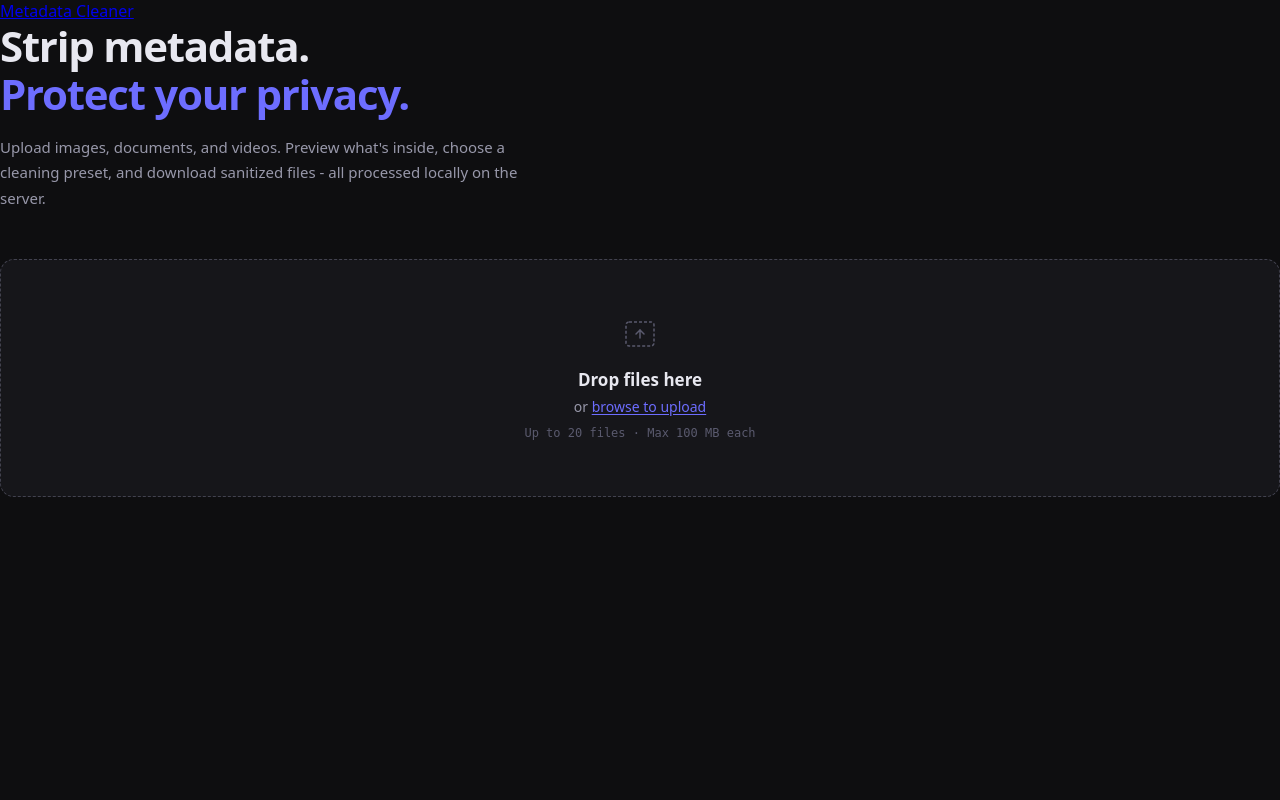
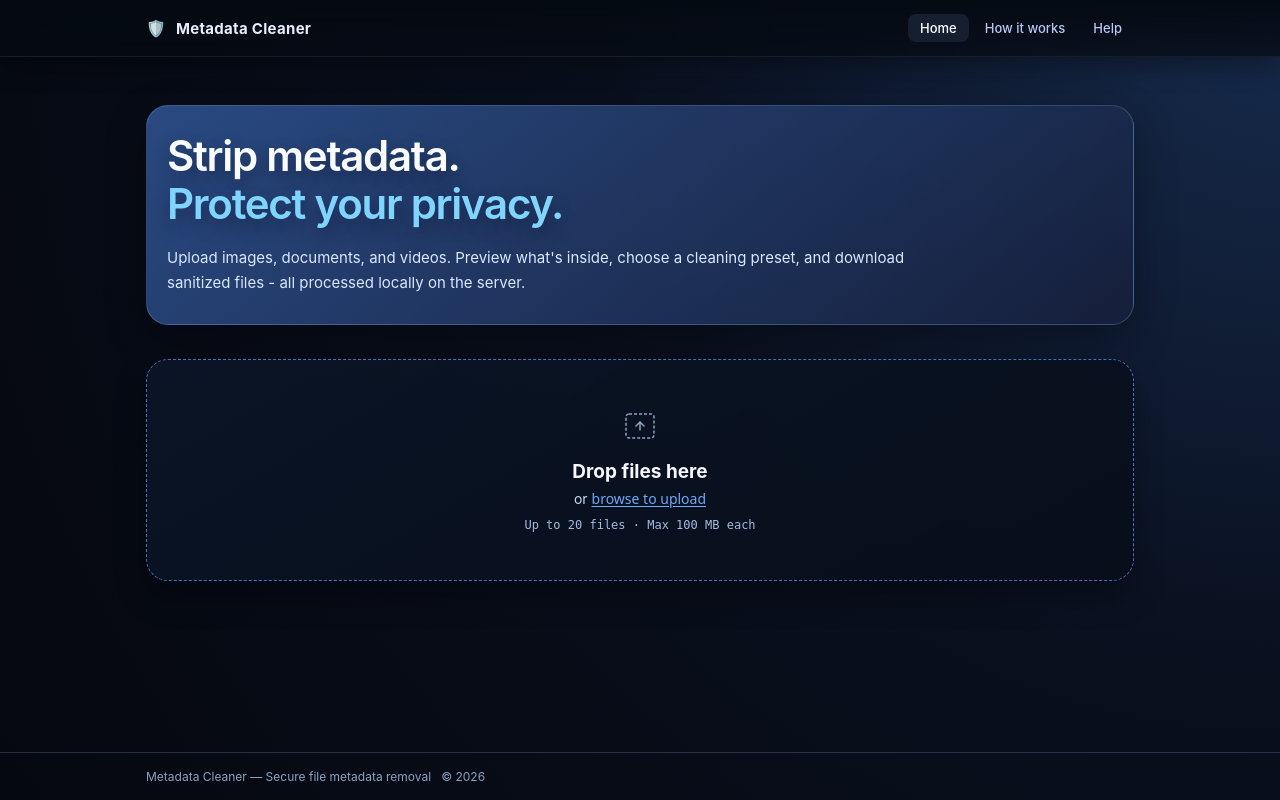
Before and after one commit to aayush-12321/Metadata-Cleaner, a Flask app: page / in a window 1280 px wide. Run offline with Flask 2, Linux system fonts and the light colour scheme; parts of the project's set-up code (start-up, migrations or seed data) failed here and were passed over.

Commit message:
Making UI Better

```diff
--- a/app/static/css/main.css
+++ b/app/static/css/main.css
@@ -767,3 +767,133 @@
   .toast-stack { left: 16px; right: 16px; bottom: 16px; }
   .toast { max-width: 100%; }
 }
+
+/* ── UI Refresh Overrides ───────────────────────────────── */
+:root {
+  --bg: #0b1220;
+  --bg-1: rgba(14, 25, 43, 0.95);
+  --bg-2: #151f30;
+  --bg-3: #1c2944;
+  --border: rgba(128, 163, 217, 0.25);
+  --border-hi: rgba(163, 199, 255, 0.42);
+  --text: #ecf4ff;
+  --text-2: #b8c8f0;
+  --text-3: #8da3c3;
+  --accent: #6fa8f5;
+  --accent-dim: #3c6cad;
+  --accent-glow: rgba(111, 168, 245, 0.20);
+  --green: #2dd67a;
+  --amber: #f5c440;
+  --red: #f46e5c;
+  --shadow: 0 14px 40px rgba(0, 0, 0, 0.30);
+  --radius: 16px;
+  --radius-lg: 22px;
+  --radius-sm: 8px;
+  --transition: 0.18s ease;
+}
+
+body {
+  font-family: 'Inter', 'Space Grotesk', system-ui, sans-serif;
+  min-height: 100vh;
+  color: var(--text);
+  background: radial-gradient(circle at top right, #172b4d 0%, #090f1d 45%, #05080f 100%);
+  background-attachment: fixed;
+}
+
+.site-header {
+  background: linear-gradient(180deg, rgba(5, 10, 18, 0.98), rgba(5, 10, 18, 0.72));
+  border-bottom: 1px solid rgba(255, 255, 255, 0.08);
+  box-shadow: 0 10px 24px rgba(0, 0, 0, 0.35);
+}
+
+.container { max-width: 1024px; margin: 0 auto; padding: 0 18px; }
+.site-main { padding: 48px 0 80px; }
+
+.logo-text { color: #e8eeff; font-weight: 700; letter-spacing: 0.02em; }
+.nav-link { color: var(--text-2); }
+.nav-link.active, .nav-link:hover { color: #fff; }
+
+.page-hero {
+  padding: 26px 20px 28px;
+  margin-bottom: 34px;
+  border-radius: var(--radius-lg);
+  background: linear-gradient(140deg, rgba(49, 88, 154, 0.82), rgba(22, 31, 59, 0.92));
+  border: 1px solid rgba(152, 211, 255, 0.22);
+  box-shadow: var(--shadow);
+}
+.hero-title { color: #f8fbff; text-shadow: 0 8px 18px rgba(1, 8, 26, 0.35); }
+.hero-sub { max-width: 760px; color: #d9e8ff; }
+.accent-text { color: #80d5ff; }
+
+.upload-zone {
+  border: 1px dashed rgba(106, 151, 255, 0.7);
+  background: linear-gradient(150deg, rgba(11, 22, 40, 0.92), rgba(8, 14, 26, 0.95));
+  box-shadow: 0 16px 30px rgba(1, 1, 5, 0.35);
+  padding: 48px 24px;
+}
+.upload-zone:hover, .upload-zone.drag-over { border-color: #8fc7ff; background: rgba(35, 61, 103, 0.7); }
+.drop-title { font-size: 19px; font-weight: 700; color: #f7f9ff; }
+.drop-sub { color: #c9d9f7; }
+.drop-limits { color: #a6b9e2; }
+
+.file-item { background: rgba(14, 25, 42, 0.9); border: 1px solid rgba(138, 165, 219, 0.35); box-shadow: 0 10px 20px rgba(4, 8, 21, 0.35); }
+.file-name { font-size: 15px; }
+.file-meta { color: #9fb6db; }
+
+.preset-card {
+  border-color: rgba(143, 174, 245, 0.25);
+  background: linear-gradient(160deg, rgba(14, 25, 44, 0.95), rgba(11, 19, 35, 0.9));
+  transition: transform var(--transition), border-color var(--transition), background var(--transition);
+}
+.preset-card:hover { transform: translateY(-2px); border-color: rgba(111, 168, 245, 0.7); }
+.preset-card.selected { border-color: var(--accent); background: rgba(44, 88, 163, 0.6); }
+.preset-name { font-size: 15px; }
+.preset-desc { font-size: 14px; color: var(--text-2); }
+
+.primary-btn {
+  background: linear-gradient(135deg, #44b7f5, #3385fa);
+  color: #ffffff;
+  box-shadow: 0 14px 26px rgba(33, 111, 227, 0.55);
+  border: 1px solid rgba(78, 162, 255, 0.75);
+  border-radius: 14px;
+  font-size: 16px;
+  font-weight: 700;
+  letter-spacing: 0.02em;
+  text-shadow: 0 1px 4px rgba(2, 15, 45, 0.48);
+  padding: 12px 24px;
+  min-width: 220px;
+}
+.primary-btn:hover {
+  transform: translateY(-1px) scale(1.01);
+  box-shadow: 0 16px 30px rgba(24, 118, 237, 0.62);
+}
+.primary-btn:active {
+  transform: translateY(0) scale(0.99);
+}
+
+.ghost-btn {
+  background: #09152a;
+  color: #d9ecff;
+  border: 1px solid rgba(102, 158, 223, 0.9);
+  box-shadow: inset 0 0 0 2px rgba(102, 158, 223, 0.18);
+  font-size: 15px;
+  font-weight: 600;
+  min-width: 200px;
+}
+.ghost-btn:hover {
+  background: rgba(70, 105, 170, 0.34);
+  border-color: #7db3ff;
+  color: #fff;
+  box-shadow: 0 10px 24px rgba(41, 79, 130, 0.35), inset 0 0 0 2px rgba(125, 179, 255, 0.75);
+}
+
+.preview-panel, .results-panel, .progress-bar-wrap, .toast { background: rgba(18, 31, 53, 0.92); border: 1px solid rgba(126, 163, 241, 0.35); box-shadow: 0 14px 28px rgba(4, 7, 16, 0.45); }
+.preview-panel { padding: 22px; }
+
+.section-title { font-size: 12px; color: #acc5f6; }
+
+@media (max-width: 768px) {
+  .site-main { padding: 28px 0 36px; }
+  .page-hero { padding: 18px 14px 20px; }
+  .upload-zone { padding: 32px 16px; }
+}
--- a/app/templates/base.html
+++ b/app/templates/base.html
@@ -7,15 +7,32 @@
   <link rel="stylesheet" href="{{ url_for('static', filename='css/main.css') }}" />
 </head>
 <body>
-  <header>
-    <div class="brand">
-      <a href="/">{{ page_title or "Metadata Cleaner" }}</a>
+  <header class="site-header">
+    <div class="container header-inner">
+      <a class="logo" href="/">
+        <span class="logo-icon">🛡️</span>
+        <span class="logo-text">{{ page_title or "Metadata Cleaner" }}</span>
+      </a>
+      <nav class="site-nav">
+        <a class="nav-link active" href="/">Home</a>
+        <a class="nav-link" href="#">How it works</a>
+        <a class="nav-link" href="#">Help</a>
+      </nav>
     </div>
   </header>
 
-  <main>
-    {% block content %}{% endblock %}
+  <main class="site-main">
+    <div class="container">
+      {% block content %}{% endblock %}
+    </div>
   </main>
+
+  <footer class="site-footer">
+    <div class="container">
+      <span class="footer-text">Metadata Cleaner — Secure file metadata removal</span>
+      <span class="footer-text">&copy; {{ current_year if current_year is defined else "2026" }}</span>
+    </div>
+  </footer>
 
   {% block scripts %}{% endblock %}
 </body>
```
